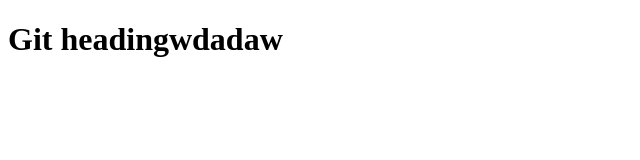
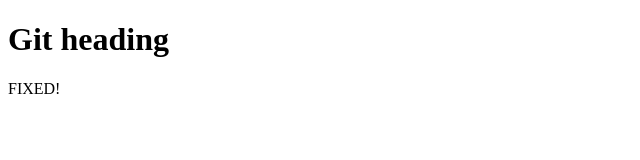
Before and after one commit to 6830613003/mygit, a plain HTML site: page index.html in a window 1280 px wide. Shown: the whole page, without its empty margins (0-640 px from the left). Drawn offline with Linux system fonts and the light colour scheme.

Commit message:
Update index.html

```diff
--- a/index.html
+++ b/index.html
@@ -6,6 +6,7 @@
     <title>L</title>
 </head>
 <body>
-    <h1>Git headingwdadaw</h1>
+    <h1>Git heading</h1>
+    <p>FIXED!</p>
 </body>
 </html>
```
